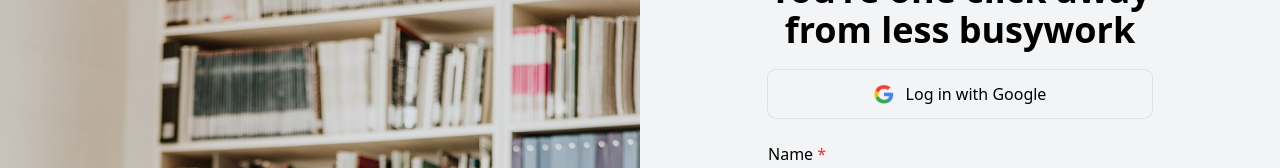
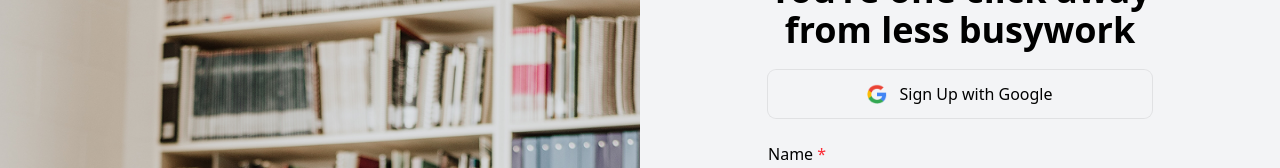
Before and after one commit to Mehulposh/GreedyGameAssignment, a Next.js app: page /signup in a window 1280 px wide. Shown: the part 154-322 px from the top of the page. Built offline with nearby package versions, Linux system fonts and the light colour scheme; no server answers.

Commit message:
feat(google auth)added google login and signup

```diff
--- a/src/app/page.js
+++ b/src/app/page.js
@@ -44,7 +44,18 @@ export default function Login(){
   };
 
    const googleLogin = async () => {
-    await supabase.auth.signInWithOAuth({ provider: "google" });
+    const {data,error} = await supabase.auth.signInWithOAuth({
+      provider: 'google',
+      options: {
+         redirectTo: `${window.location.origin}/dashboard`,
+      },
+    });
+
+     if (error) {
+    console.error("Google login error:", error.message);
+  } else {
+    console.log("Redirecting to Google...");
+  }
   };
 
   return(
--- a/src/app/signup/page.js
+++ b/src/app/signup/page.js
@@ -24,7 +24,20 @@ export default function Signup(){
     else router.push('/dashboard')
   };
 
+   const googleLogin = async () => {
+    const {data,error} = await supabase.auth.signInWithOAuth({
+      provider: 'google',
+      options: {
+         redirectTo: `${window.location.origin}/dashboard`,
+      },
+    });
 
+     if (error) {
+    console.error("Google login error:", error.message);
+  } else {
+    console.log("Redirecting to Google...");
+  }
+  };
 
   return(
      <div className="flex h-screen">
@@ -38,9 +51,11 @@ export default function Signup(){
             You’re one click away from less busywork
         </h1>
 
-        <button  className="cursor-pointer flex items-center justify-center gap-3 font-medium ring-1 ring-black/8 rounded-lg w-96 py-3">
+        <button
+          onClick={googleLogin}
+          className="cursor-pointer flex items-center justify-center gap-3 font-medium ring-1 ring-black/8 rounded-lg w-96 py-3">
           <img src='/google.png' alt="google login" className="size-5"/>
-          Log in with Google
+          Sign Up with Google
         </button>
         </div>
         <form
```
Also changed, not shown: src/components/TodoForm.js (line endings or trailing spaces).
